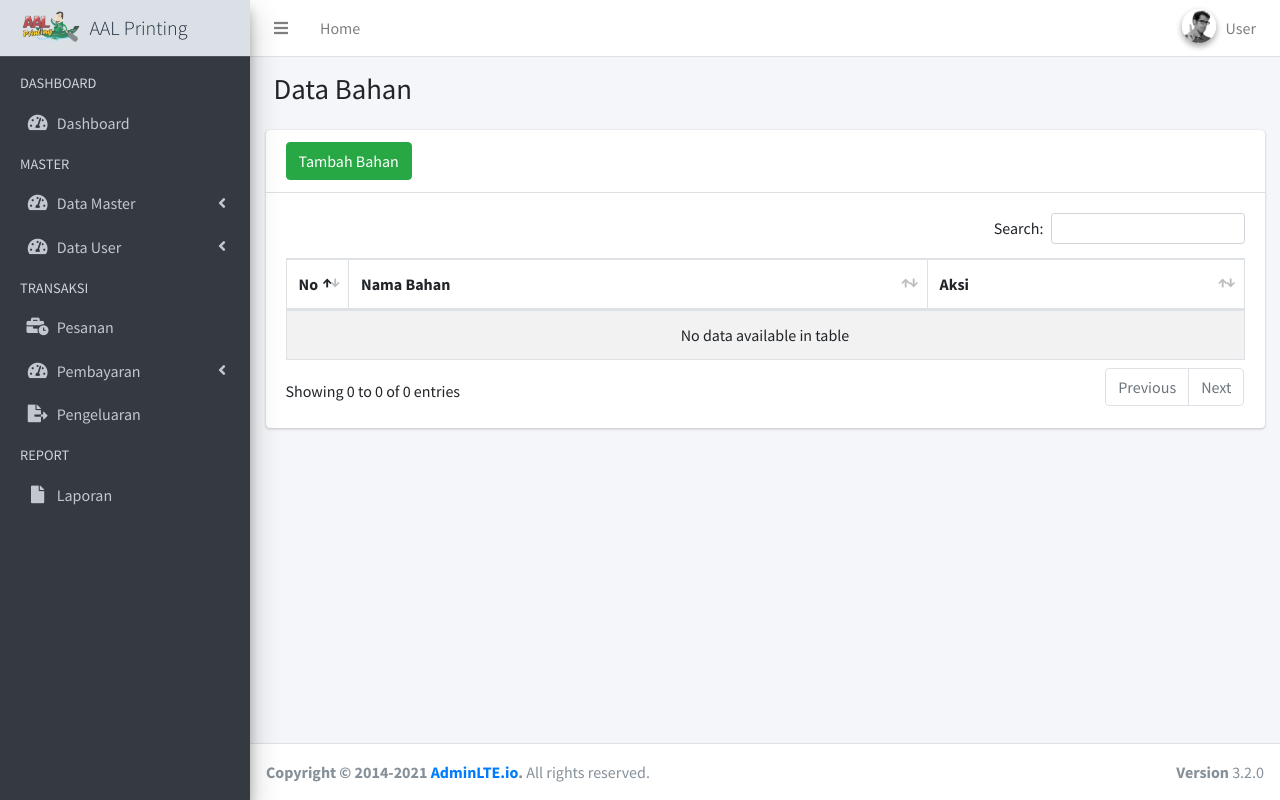
After one commit to GinChn/percetakan, a Laravel app: template resources/views/administrator/bahan/index.blade.php in a window 1280 px wide. The commit adds this page. Run offline with Laravel 8, Linux system fonts and the light colour scheme; the template is opened without the code that fills it, so the values that code supplies are empty; parts of the project's set-up code (start-up, migrations or seed data) failed here and were passed over; some libraries are stand-ins or nearby versions.

Commit message:
crud data bahan

```diff
--- /dev/null
+++ b/resources/views/administrator/bahan/form-bahan.blade.php
@@ -0,0 +1,29 @@
+<div class="modal fade" id="modal-bahan" tabindex="-1" role="dialog" aria-labelledby="modal-bahan">
+    <div class="modal-dialog" role="document">
+        <form method="POST" action="">
+            @csrf
+            @method('post')
+            <div class="modal-content">
+                <div class="modal-header">
+                    <h4 class="modal-title"></h4>
+                    <button type="button" class="close" data-dismiss="modal" aria-label="Close">
+                        <span aria-hidden="true">&times;</span>
+                    </button>
+                </div>
+                <div class="modal-body">
+                    <div class="card-body">
+                        <div class="form-group">
+                            <label for="nama_bahan">Nama Bahan</label>
+                            <input type="text" class="form-control" name="nama_bahan" id="nama_bahan" placeholder="Masukkan Nama Bahan" required>
+                            <span class="help-block with-errors"></span>
+                        </div>
+                    </div>
+                    <div class="modal-footer justify-content-between">
+                        <button type="button" class="btn btn-default" data-dismiss="modal">Batal</button>
+                        <button type="submit" class="btn btn-success">Simpan</button>
+                    </div>
+                </div>
+            </div>
+        </form>
+    </div>
+</div>
--- /dev/null
+++ b/resources/views/administrator/bahan/index.blade.php
@@ -0,0 +1,139 @@
+@extends('administrator.layout')
+
+@section('content')
+
+<div class="content-header">
+    <div class="container-fluid">
+        <div class="row mb-2">
+            <div class="col-sm-6">
+                <h1 class="m-0">Data Bahan</h1>
+            </div>
+        </div>
+    </div>
+</div>
+
+<div class="container-fluid">
+    <div class="row">
+        <div class="col-md-12">
+            <div class="card">
+                <div class="card-header">
+                    <button onclick="addBahan('{{ route('bahan.store') }}')" class="btn btn-success">
+                        Tambah Bahan
+                    </button>
+                </div>
+                <div class="card-body">
+                    <table id="table2" class="table table-bordered table-striped">
+                        <thead>
+                            <tr>
+                                <th style="width: 10px">No</th>
+                                <th>Nama Bahan</th>
+                                <th>Aksi</th>
+                            </tr>
+                        </thead>
+                        <tbody>
+                            @foreach ($bahan as $item)
+                            <tr>
+                                <td>{{ $loop->iteration }}</td>
+                                <td>{{ $item->nama_bahan }}</td>
+                                <td>
+                                    <button onclick="editBahan('{{ route('bahan.update', $item->id_bahan) }}')" class="btn btn-sm btn-primary">
+                                        <i class="fas fa-pen"></i>
+                                    </button>
+                                    <form id="hapus-bahan{{ $item->id_bahan }}" action="{{ route('bahan.destroy', $item->id_bahan) }}" method="post" class="d-inline">
+                                        @csrf
+                                        @method('delete')
+                                        <button type="submit" class="btn btn-sm btn-danger border-0 delete-btn" onclick="deleteBahan({{ $item->id_bahan }})">
+                                            <i class="fa fa-trash"></i>
+                                        </button>
+                                    </form>
+                                </td>
+                            </tr>
+                            @endforeach
+                        </tbody>
+                    </table>
+                </div>
+            </div>
+        </div>
+    </div>
+</div>
+
+@includeIf('administrator.bahan.form-bahan')
+@endsection
+
+@section('script')
+<script src="//cdn.jsdelivr.net/npm/sweetalert2@11"></script>
+
+<script>
+    function addBahan(url) {
+        $('#modal-bahan').modal('show');
+        $('#modal-bahan .modal-title').text('Tambah Bahan');
+
+        $('#modal-bahan form')[0].reset();
+        $('#modal-bahan form').attr('action', url);
+        $('#modal-bahan [name=_method]').val('post');
+    }
+
+    function editBahan(url) {
+        $('#modal-bahan').modal('show');
+        $('#modal-bahan .modal-title').text('Edit Bahan');
+
+        $('#modal-bahan form')[0].reset();
+        $('#modal-bahan form').attr('action', url);
+        $('#modal-bahan [name=_method]').val('put');
+
+        $.get(url)
+            .done((response) => {
+                $('#modal-bahan [name=nama_bahan]').val(response.nama_bahan);
+            })
+    }
+</script>
+
+<script>
+    function deleteBahan(id) {
+        event.preventDefault();
+        Swal.fire({
+            title: 'Yakin?',
+            text: "Hapus data ini",
+            icon: 'warning',
+            showCancelButton: true,
+            showConfirmButton: true,
+            confirmButtonColor: '#3085d6',
+            cancelButtonColor: '#d33',
+            confirmButtonText: 'Ya, hapus!'
+        }).then((result) => {
+            if (result.isConfirmed) {
+                document.getElementById('hapus-bahan' + id).submit();
+                Swal.fire(
+                'Terhapus!',
+                'Data berhasil terhapus',
+                'success'
+                )
+            }
+        })
+    }
+</script>
+
+<script>
+    $(function(){
+        var Toast = Swal.mixin({
+        toast: true,
+        position: 'top-end',
+        showConfirmButton: false,
+        timer: 3000
+    });
+    @if(Session::has('sukses-tambah-bahan'))
+    Toast.fire({
+            icon: 'success',
+            title: '{{ Session::get('sukses-tambah-bahan') }}'
+        })
+    @endif
+    @if(Session::has('sukses-ubah-bahan'))
+    Toast.fire({
+            icon: 'success',
+            title: '{{ Session::get('sukses-ubah-bahan') }}'
+        })
+    @endif
+});
+</script>
+
+@endsection
--- a/resources/views/administrator/layout.blade.php
+++ b/resources/views/administrator/layout.blade.php
@@ -9,6 +9,8 @@
     <link rel="stylesheet" href="https://fonts.googleapis.com/css?family=Source+Sans+Pro:300,400,400i,700&display=fallback">
     <!-- Font Awesome -->
     <link rel="stylesheet" href="{{ asset('assets/plugins/fontawesome-free/css/all.min.css') }}">
+    <!-- Ionicons -->
+    <link rel="stylesheet" href="https://code.ionicframework.com/ionicons/2.0.1/css/ionicons.min.css">
     <!-- Theme style -->
     <link rel="stylesheet" href="{{ asset('assets/dist/css/adminlte.min.css') }}">
     <!-- DataTables -->
@@ -76,39 +78,90 @@
                                 </p>
                             </a>
                         </li>
-                        <li class="nav-header">DATA MASTER</li>
+                        <li class="nav-header">MASTER</li>
                         <li class="nav-item">
-                            <a href="/karyawan" class="nav-link {{ Request::is('karyawan*') ? 'active' : '' }}">
-                                <i class="nav-icon fas fa-users"></i>
+                            <a href="#" class="nav-link">
+                                <i class="nav-icon fas fa-tachometer-alt"></i>
                                 <p>
-                                    Data Karyawan
+                                    Data Master
+                                <i class="right fas fa-angle-left"></i>
                                 </p>
                             </a>
+                            <ul class="nav nav-treeview">
+                                <li class="nav-item">
+                                    <a href="/mesin" class="nav-link {{ Request::is('mesin*') ? 'active' : '' }}">
+                                        <i class="far fa-circle nav-icon"></i>
+                                        <p>Mesin</p>
+                                    </a>
+                                </li>
+                                <li class="nav-item">
+                                    <a href="/bahan" class="nav-link {{ Request::is('bahan*') ? 'active' : '' }}">
+                                        <i class="far fa-circle nav-icon"></i>
+                                        <p>Bahan</p>
+                                    </a>
+                                </li>
+                                <li class="nav-item">
+                                    <a href="/barang" class="nav-link {{ Request::is('barang*') ? 'active' : '' }}">
+                                        <i class="far fa-circle nav-icon"></i>
+                                        <p>Barang</p>
+                                    </a>
+                                </li>
+                            </ul>
                         </li>
                         <li class="nav-item">
-                            <a href="/produk" class="nav-link {{ Request::is('produk*') ? 'active' : '' }}">
-                                <i class="nav-icon fa fa-list"></i>
+                            <a href="#" class="nav-link">
+                                <i class="nav-icon fas fa-tachometer-alt"></i>
                                 <p>
-                                    Data Produk
+                                    Data User
+                                <i class="right fas fa-angle-left"></i>
                                 </p>
                             </a>
+                            <ul class="nav nav-treeview">
+                                <li class="nav-item">
+                                    <a href="/karyawan" class="nav-link {{ Request::is('karyawan*') ? 'active' : '' }}">
+                                        <i class="far fa-circle nav-icon"></i>
+                                        <p>Karyawan</p>
+                                    </a>
+                                </li>
+                                <li class="nav-item">
+                                    <a href="#" class="nav-link">
+                                        <i class="far fa-circle nav-icon"></i>
+                                        <p>Pelanggan</p>
+                                    </a>
+                                </li>
+                            </ul>
                         </li>
                         <li class="nav-header">TRANSAKSI</li>
                         <li class="nav-item">
                             <a href="#" class="nav-link">
                                 <i class="nav-icon fas fa-business-time"></i>
                                 <p>
-                                    Pekerjaan
+                                    Pesanan
                                 </p>
                             </a>
                         </li>
                         <li class="nav-item">
                             <a href="#" class="nav-link">
-                                <i class="nav-icon fas fa-file-import"></i>
+                                <i class="nav-icon fas fa-tachometer-alt"></i>
                                 <p>
-                                    Pemasukan
+                                    Pembayaran
+                                <i class="right fas fa-angle-left"></i>
                                 </p>
                             </a>
+                            <ul class="nav nav-treeview">
+                                <li class="nav-item">
+                                    <a href="#" class="nav-link">
+                                        <i class="far fa-circle nav-icon"></i>
+                                        <p>Belum Lunas</p>
+                                    </a>
+                                </li>
+                                <li class="nav-item">
+                                    <a href="#" class="nav-link">
+                                        <i class="far fa-circle nav-icon"></i>
+                                        <p>Lunas</p>
+                                    </a>
+                                </li>
+                            </ul>
                         </li>
                         <li class="nav-item">
                             <a href="/pengeluaran" class="nav-link {{ Request::is('pengeluaran*') ? 'active' : '' }}">
@@ -158,10 +211,15 @@
     <!-- Script -->
     <!-- jQuery -->
     <script src="{{ asset('assets/plugins/jquery/jquery.min.js') }}"></script>
+    <!-- jquery-validation -->
+    <script src="{{ asset('assets/plugins/jquery-validation/jquery.validate.min.js') }}"></script>
+    <script src="{{ asset('assets/plugins/jquery-validation/additional-methods.min.js') }}"></script>
     <!-- Bootstrap 4 -->
     <script src="{{ asset('assets/plugins/bootstrap/js/bootstrap.bundle.min.js') }}"></script>
     <!-- AdminLTE App -->
     <script src="{{ asset('assets/dist/js/adminlte.min.js') }}"></script>
+    <!-- ChartJS -->
+    <script src="{{ asset('assets/plugins/chart.js/Chart.min.js') }}"></script>
     <!-- DataTables  & Plugins -->
     <script src="{{ asset('assets/plugins/datatables/jquery.dataTables.min.js') }}"></script>
     <script src="{{ asset('assets/plugins/datatables-bs4/js/dataTables.bootstrap4.min.js') }}"></script>
@@ -188,6 +246,7 @@
             });
         });
     </script>
+
     @yield('script')
     <!-- Script End -->
 </body>
```
Also changed, not shown: app/Http/Controllers/BahanController.php (renamed from app/Http/Controllers/ProdukController.php, +15 -30 lines), app/Models/Bahan.php (added, +15 -0 lines), app/Models/Kategori.php (deleted, +0 -16 lines), database/migrations/2023_06_09_150302_bahan.php (added).
